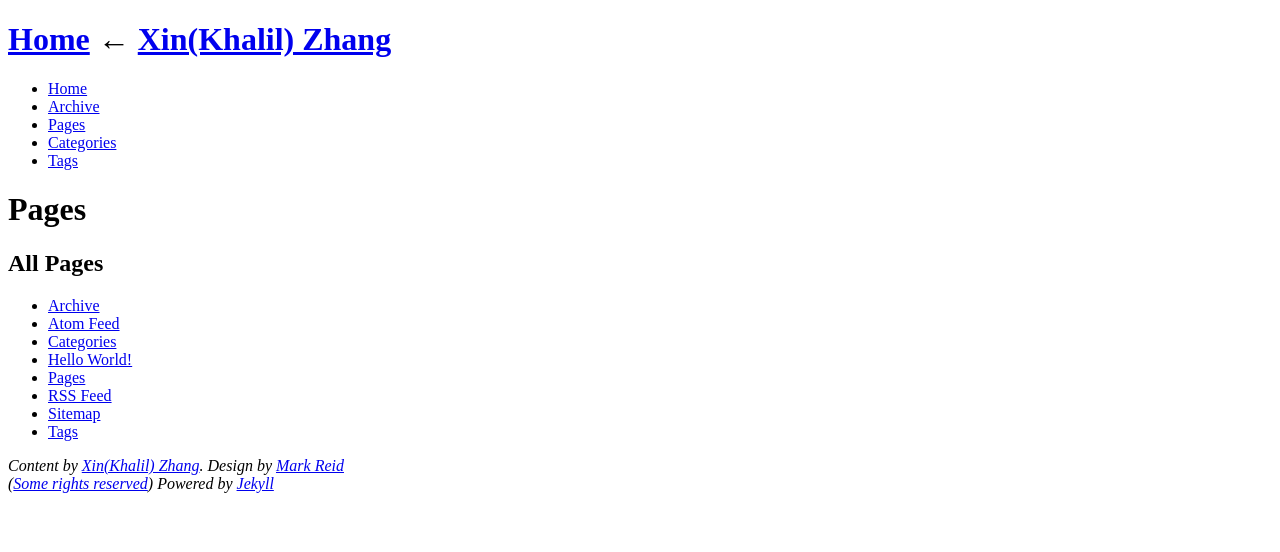
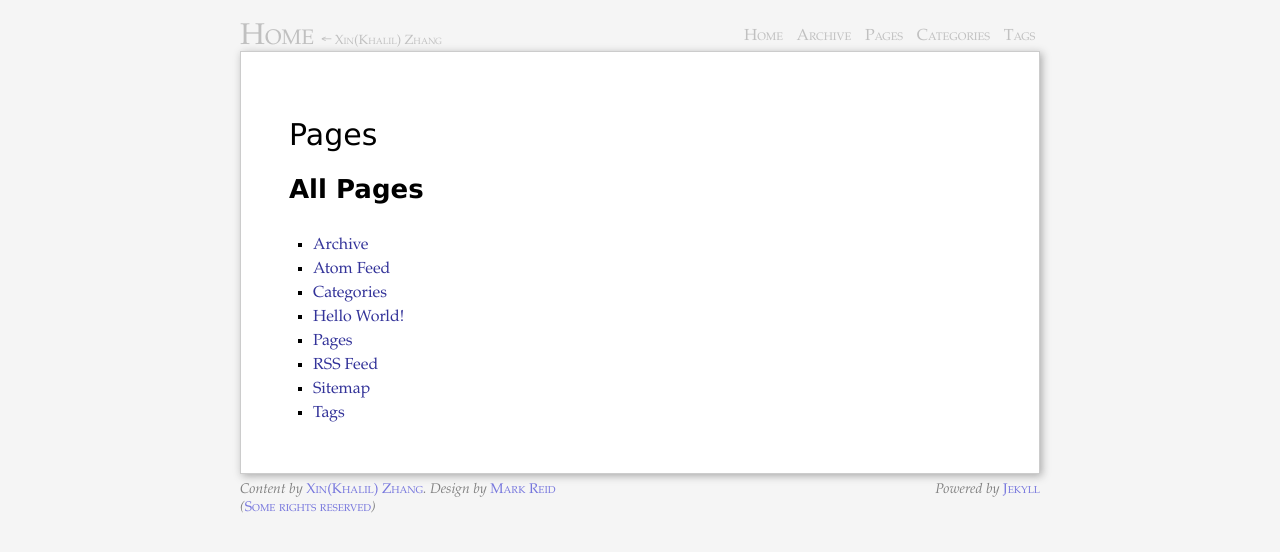
Before and after one commit to starandtina/starandtina.github.io, a Jekyll site: the page built from pages.html, in a window 1280 px wide. Shown: the top 552 px of the page. Built offline with Jekyll 4.4.1, drawn with Linux system fonts in a browser that asks for light colours.

Commit message:
feat: Upgrade to Jekyll 3

```diff
--- a/_config.yml
+++ b/_config.yml
@@ -1,6 +1,6 @@
 # This is the default format.
 # For more see: http://jekyllrb.com/docs/permalinks/
-permalink: /:categories/:year/:month/:day/:title
+permalink: /:categories/:year-:month-:day/:title
 
 exclude: [".rvmrc", ".rbenv-version", "README.md", "Rakefile", "changelog.md"]
 highlighter: pygments
@@ -22,6 +22,7 @@
 
 kramdown:
   input: GFM # Turn on recognition of Github Flavored Markdown
+  syntax_highlighter: rouge
 
 # The production_url is only used when full-domain names are needed
 # such as sitemap.txt
@@ -70,7 +71,7 @@
   #   http://s3.amazonaws.com/yoursite/themes/watermelon
   #   /assets
   #
-  ASSET_PATH : false
+  ASSET_PATH : /assets/themes/mark-reid
 
   # These paths are to the main pages Jekyll-Bootstrap ships with.
   # Some JB helpers refer to these paths; change them here if needed.
@@ -134,7 +135,10 @@
   #   ./_includes/custom/[HELPER]
   # where [HELPER] is the name of the helper you are overriding.
 
+# Plugins
+whitelist: []
+gems:      [jekyll-paginate]
 
 # Pagination
 paginate: 10
-paginate_path: "page/:num/"
+paginate_path: "page:num"
```
Also changed, not shown: index.html (+6 -15 lines).
